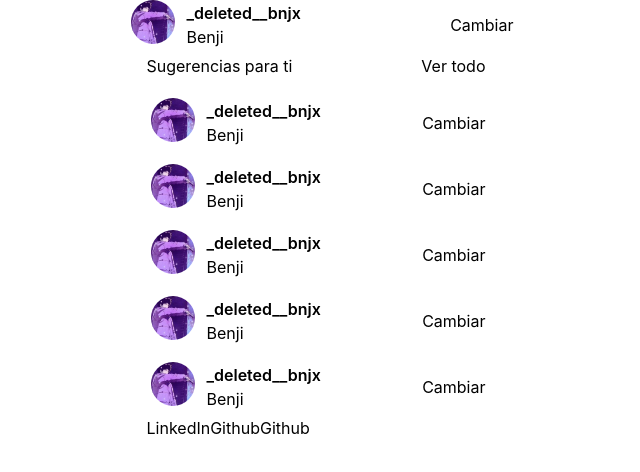
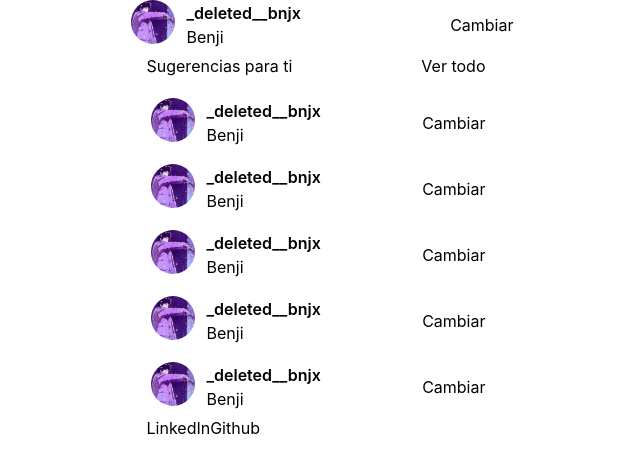
Before and after one commit to JorgeCanale/instagram_clone_with_reactjs, a React (Create React App) app: page / in a window 1280 px wide. Shown: the top 472 px of the page, without its empty margins (318-958 px from the left). Built offline with nearby package versions, Linux system fonts and the light colour scheme.

Commit message:
some css changes in the right sidebar

```diff
--- a/src/components/right_sidebar/right_sidebar.js
+++ b/src/components/right_sidebar/right_sidebar.js
@@ -44,19 +44,23 @@ import "./right_sidebar.css"
                 </div>
             </div>
             <div className=" flex flex-col box-border content-stretch self-auto static justify-start items-start grow-0  px-16px mb-8px">
-                <div className=" pb-38px">
+                <div className=" pb-38px w-full">
                     <nav className="flex flex-col mb-16px max-w-full">
-                        <ul className=" list-none grow pb-4px box-content">
-                            <li className="inline-flex flex-row m-0 align-baseline ">
-                                <a href="https://www.linkedin.com/in/jorge-canale-fullstack-react/">LinkedIn</a>
+                        <ul className=" list-none grow mb-4px box-content">
+                            <li className="inline-flex flex-row m-0 align-baseline list-none ">
+                                <a href="https://www.linkedin.com/in/jorge-canale-fullstack-react/">
+                                    <span className="block break-words whitespace-pre-line relative max-w-full m-0 ">
+                                    LinkedIn
+                                    </span>
+                                </a>
                             </li>
-                            <li className="inline-flex flex-row m-0 align-baseline ">
-                                <a href="https://github.com/JorgeCanale">Github</a>
+                            <li className="inline-flex flex-row m-0 align-baseline list-none ">
+                                <a href="https://github.com/JorgeCanale">
+                                    <span className="block break-words whitespace-pre-line relative max-w-full m-0 ">
+                                    Github
+                                    </span>
+                                </a>
                             </li>
-                            <li className="inline-flex flex-row m-0  align-baseline">
-                                <a href="https://github.com/JorgeCanale">Github</a>
-                            </li>
-
                         </ul>
                     </nav>
                     <span></span>
```
